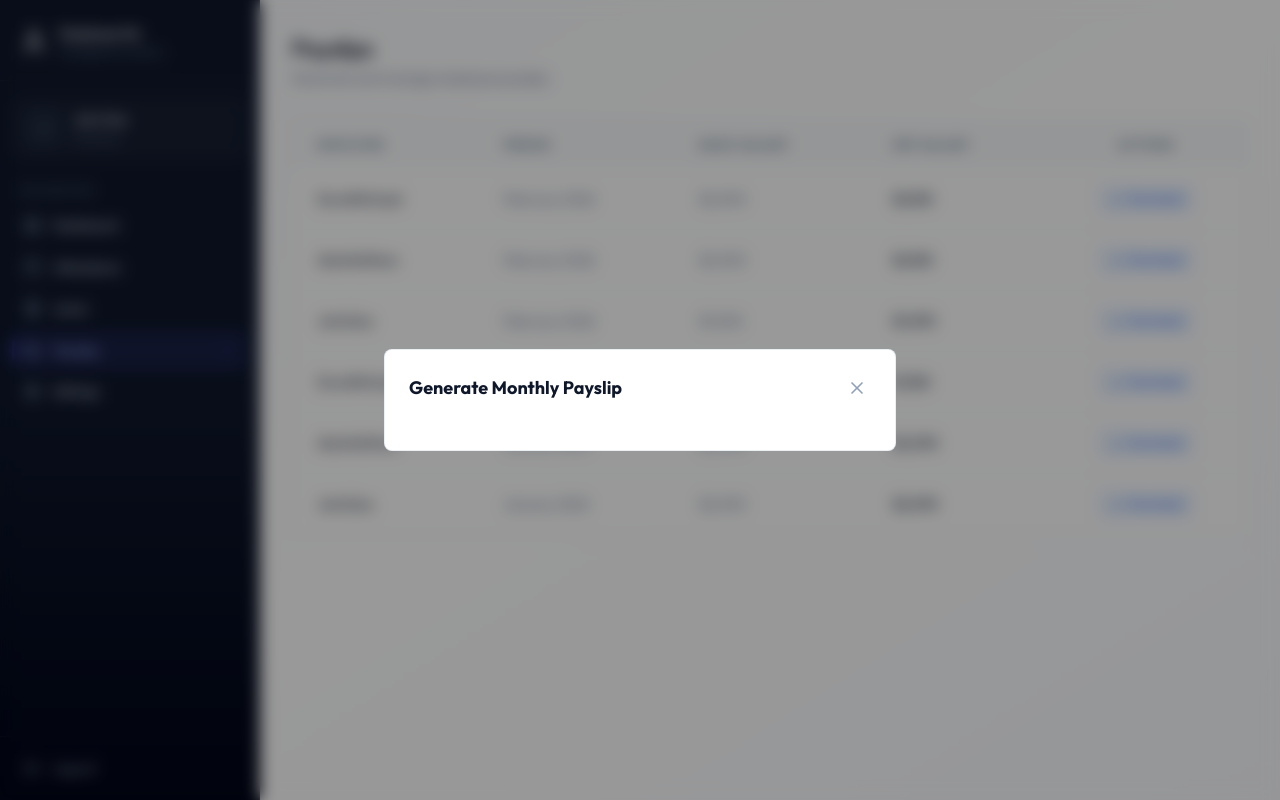
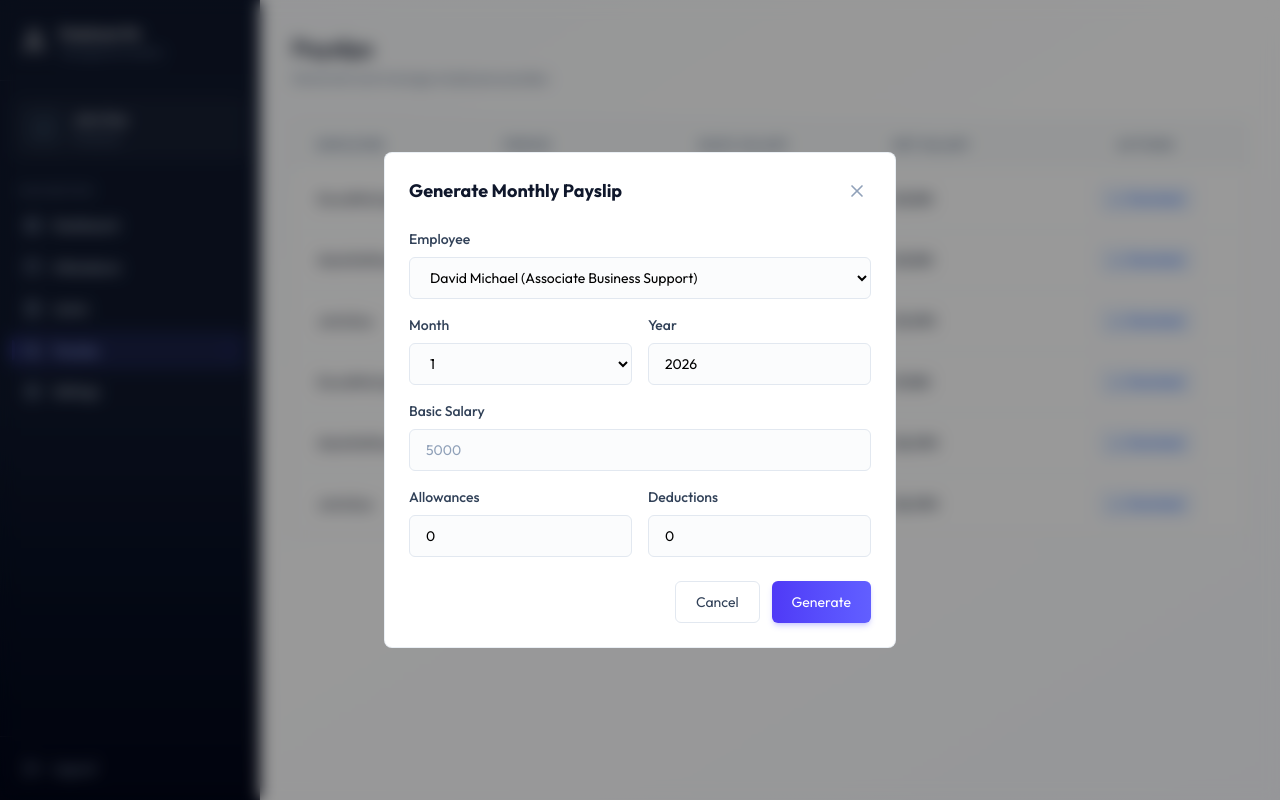
Before and after one commit to sheaf-hassan/employee_management_system, a React (Vite) app in the folder client/: page /payslips in a window 1280 px wide. Both pictures are taken after a click on the button "Generate Payslip". Built offline with nearby package versions, Linux system fonts and the light colour scheme.

Commit message:
create form in generate_payslip_from and complte the payslips page ui

```diff
--- a/client/src/components/payslip/GeneratePayslipForm.jsx
+++ b/client/src/components/payslip/GeneratePayslipForm.jsx
@@ -1,4 +1,4 @@
-import { Plus, X } from "lucide-react";
+import { Loader2, Plus, X } from "lucide-react";
 import { useState } from "react"
 
 const GeneratePayslipForm = ({employees, onSuccess}) => {
@@ -29,6 +29,66 @@
             </div>
             <form onSubmit={handleSubmit} className="space-y-4">
                 {/* Select Employee */}
+                <div>
+                   <label className="block text-sm font-medium text-slate-700 mb-2">Employee</label>
+                   <select name="employeeId" required>
+                    {employees.map((e)=>(
+                        <option key={e.id} value={e.id}>
+                            {e.firstName} {e.lastName} ({e.position})
+                        </option>
+                    ))}
+                   </select>
+                </div>
+
+                {/* Select Month and Year */}
+                <div className="grid grid-cols-2 gap-4">
+                    <div>
+                        <label className="block text-sm font-medium text-slate-700 mb-2">Month</label>
+                        <select name="month">
+                            {Array.from({length: 12}, (_, i)=> i + 1).map((m)=>(
+                                <option key={m} value={m}>
+                                    {m}
+                                </option>
+                            ))}
+                        </select>
+                    </div>
+
+                    <div>
+                        <label className="block text-sm font-medium text-slate-700 mb-2">Year</label>
+                        <input type="number" name="year" defaultValue={new Date().getFullYear()}/>
+                    </div>
+                </div>
+
+                {/* Basic Salary */}
+                <div>
+                    <label className="block text-sm font-medium text-slate-700 mb-2">Basic Salary</label>
+                    <input type="number" name="basicSalary" required placeholder="5000"/>
+                </div>
+
+                {/* Allowances & Deductions */}
+                <div className="grid grid-cols-2 gap-4">
+                    <div>
+                        <label className="block text-sm font-medium text-slate-700 mb-2">Allowances</label>
+                        <input type="number" name="allowances" defaultValue={0}/>
+                    </div>
+
+                    <div>
+                        <label className="block text-sm font-medium text-slate-700 mb-2">Deductions</label>
+                        <input type="number" name="deductions" defaultValue={0}/>
+                    </div>
+                </div>
+
+                {/* Buttons */}
+                <div className="flex justify-end gap-3 pt-2">
+                    <button onClick={()=> setIsOpen(false)} type="button" className="btn-secondary">
+                        Cancel
+                    </button>
+
+                    <button disabled={loading} type="submit" className="btn-primary flex items-center">
+                        {loading && <Loader2 className="w-4 h-4 mr-2 animate-spin"/>}
+                        Generate
+                    </button>
+                </div>
             </form>
         </div>
     </div>
```
